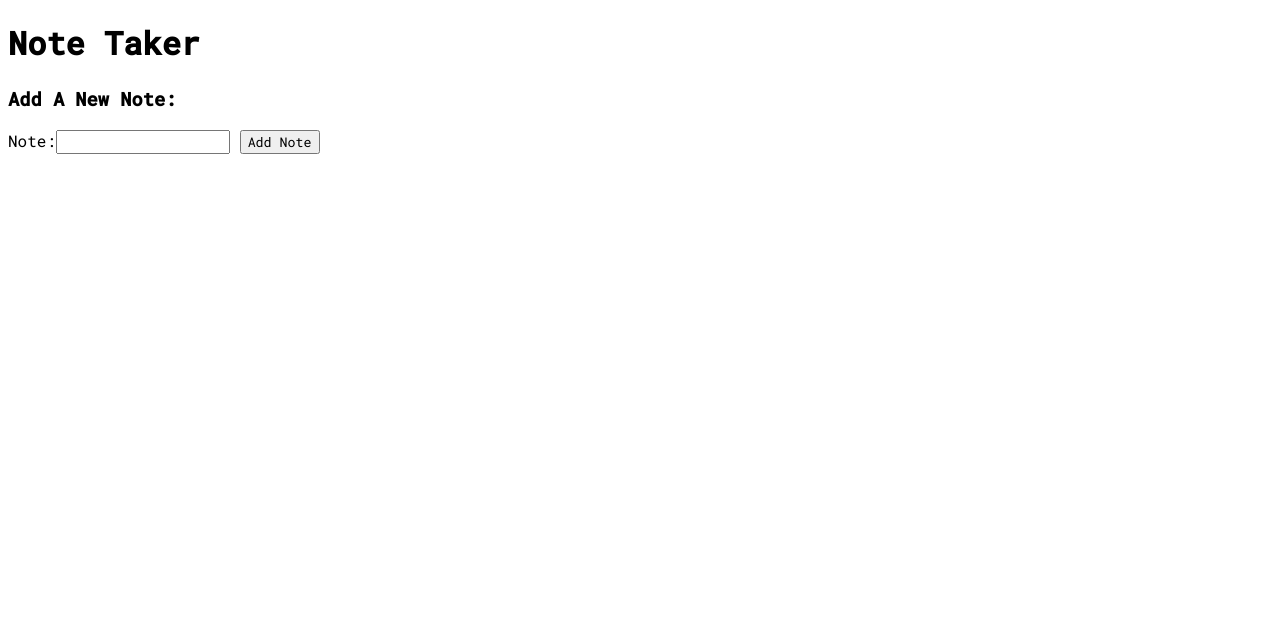
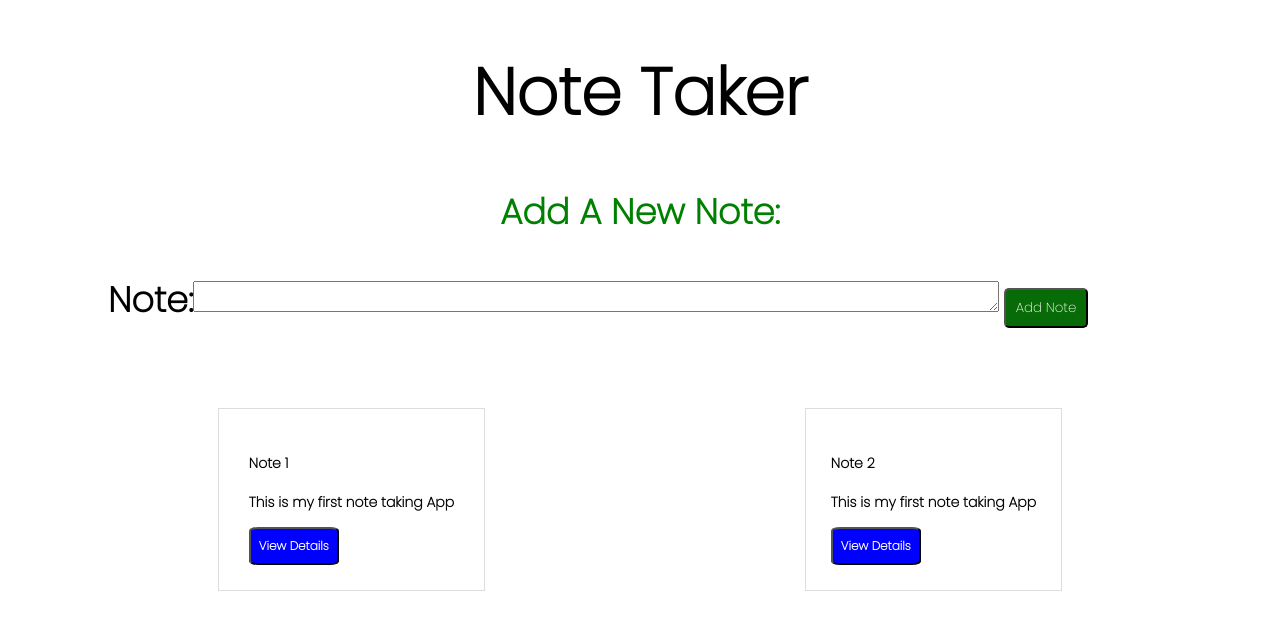
Before and after one commit to Abdu47black/NoteApp, a plain HTML site: page index.html in a window 1280 px wide. Drawn offline with Linux system fonts and the light colour scheme.

Commit message:
NOTE APP

```diff
--- a/app.js
+++ b/app.js
@@ -0,0 +1,29 @@
+let txtareanote=document.querySelector('#txtareanote');
+let btnadd = document.querySelector('#btnadd');
+let swrapper=document.querySelector('.swrapper');
+let not1=document.getElementById('not1');
+
+
+btnadd.addEventListener('click',()=>{
+     let txtin=txtareanote.value;
+
+     if(txtin===' '){
+        alert('Text area cannot be empty');
+        return;
+     }
+
+    let note=document.createElement('div');
+    swrapper.classList.add('.not1');
+    swrapper.appendChild(note);
+    note.innerHTML=`
+    <h4>${txtin}</h4>
+    <p>This is my first note taking App</p>
+    <button type="button" id="viewdetailsbtn">View Details</button>
+
+    `
+
+
+
+
+
+})
--- a/index.html
+++ b/index.html
@@ -8,12 +8,33 @@
     <script  defer src="app.js"></script>
 </head>
 <body>
-    <h1>Note Taker</h1>
-    <h3>Add A New Note:</h3>
+    <div class="container">
 
-    <label for="note">Note:</label><input type="text" name="note" id="notetxt">
-    <button type="button">Add Note</button>
+        <h1>Note Taker</h1>
+        <h3>Add A New Note:</h3>
 
+        <div class="wrapper">
 
+            <label for="note">Note:</label><textarea name="note" id="txtareanote" placeholder="Write your note here"> </textarea>
+            <button id="btnadd" type="button">Add Note</button>
+
+        </div>
+        <div class="swrapper">
+            <div class="not1">
+
+                <h4>Note 1</h4>
+                <p>This is my first note taking App</p>
+                <button type="button" id="viewdetailsbtn">View Details</button>
+            </div>
+            <div class="not2">
+
+                <h4>Note 2</h4>
+                <p>This is my first note taking App</p>
+                <button type="button" id="viewdetailsbtn">View Details</button>
+            </div>
+
+        </div>
+
+    </div>
 </body>
 </html>
--- a/style.css
+++ b/style.css
@@ -1,8 +1,81 @@
-@import url('https://fonts.googleapis.com/css2?family=Roboto+Mono&display=swap');
-@import url('https://fonts.googleapis.com/css2?family=Roboto+Mono:wght@500&display=swap');
+@import url('https://fonts.googleapis.com/css2?family=Barlow:wght@300&family=Poppins:wght@200&display=swap');
+
+*{
+    font-family: 'Barlow', sans-serif;
+    font-family: 'Poppins', sans-serif;
+}
+h1{
+    text-align: center;
+    font-size: 65px;
+    font-weight: bold;
+
+}
+h3{
+    text-align: center;
+    color: green;
+    font-size: 35px;
+}
+label{
+    text-align: center;
+    font-size: 35px;
+    font-weight: bold;
+}
+#notetxt{
+    font-size: 25px;
+    border: 2px solid black;
+    width: 55%;
+    height:20px;
+}
+.wrapper{
+ margin-left: 100px;
+
+}
+#btnadd{
+
+    padding: 5px 10px;
+    background-color:rgb(7, 107, 7);
+    color: white;
+    border-radius: 5px;
+    height: 40px;
 
 
-*{
-    font-family: 'Roboto Mono', monospace;
 
 }
+#txtareanote{
+height: 25px;
+width: 800px;
+
+}
+.swrapper{
+
+    display: flex;
+    justify-content: center;
+    align-items: center;
+    margin: 50px 50px;
+    font-weight: bold;
+    font-size: 14px;
+
+
+}
+.not1{
+    padding: 25px 30px;
+    border: 1px solid #ddd;
+    margin: 30px auto;
+}
+.not2{
+    padding: 25px;
+    border: 1px solid #ddd;
+    margin: 30px auto;
+}
+#viewdetailsbtn{
+    background-color: blue;
+    color: white;
+    font-size: 12px;
+    padding: 8px ;
+    border-radius: 10%;
+    font-weight: bold;
+
+}
+.not1 h4{
+
+}
```
